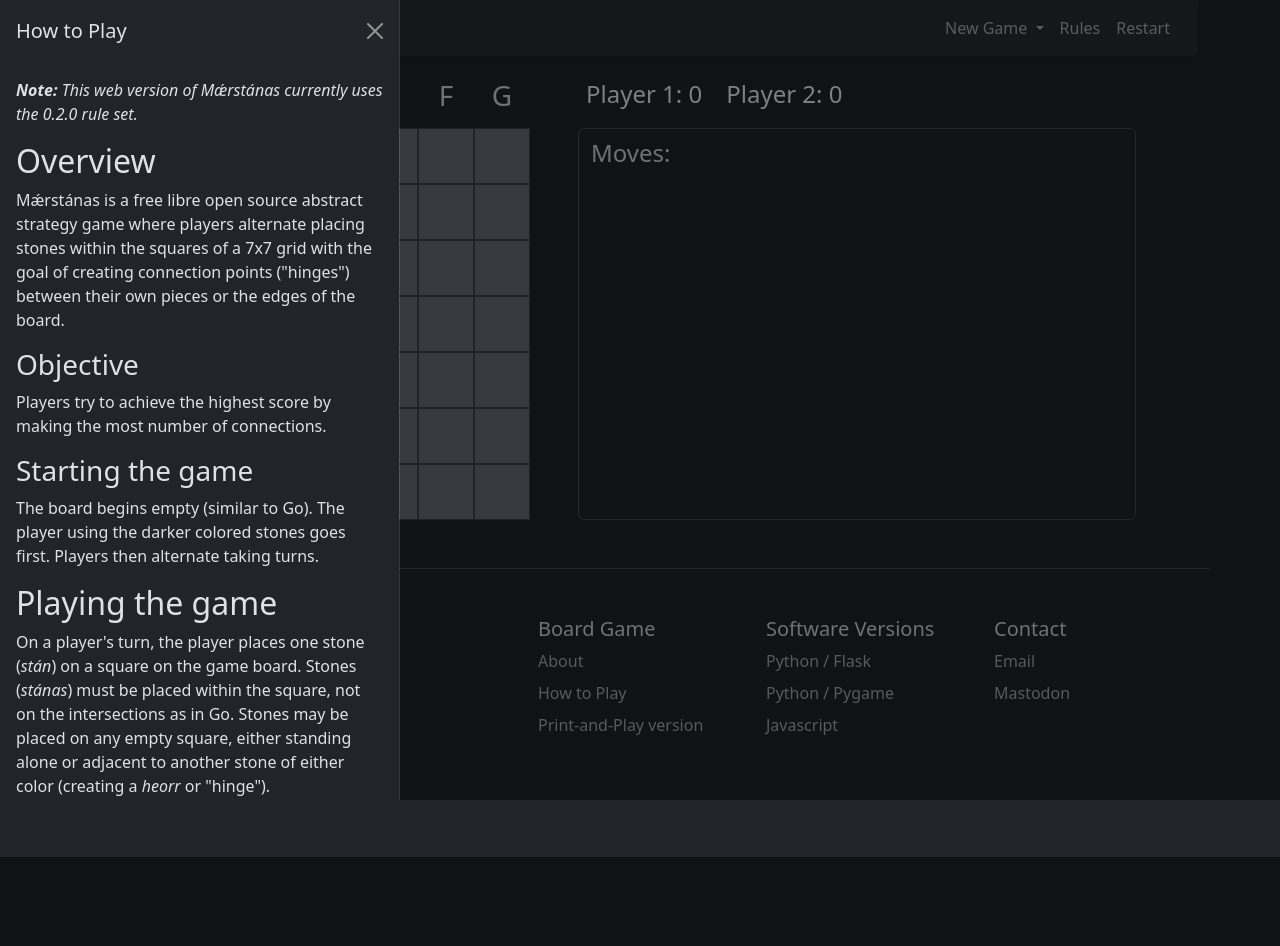
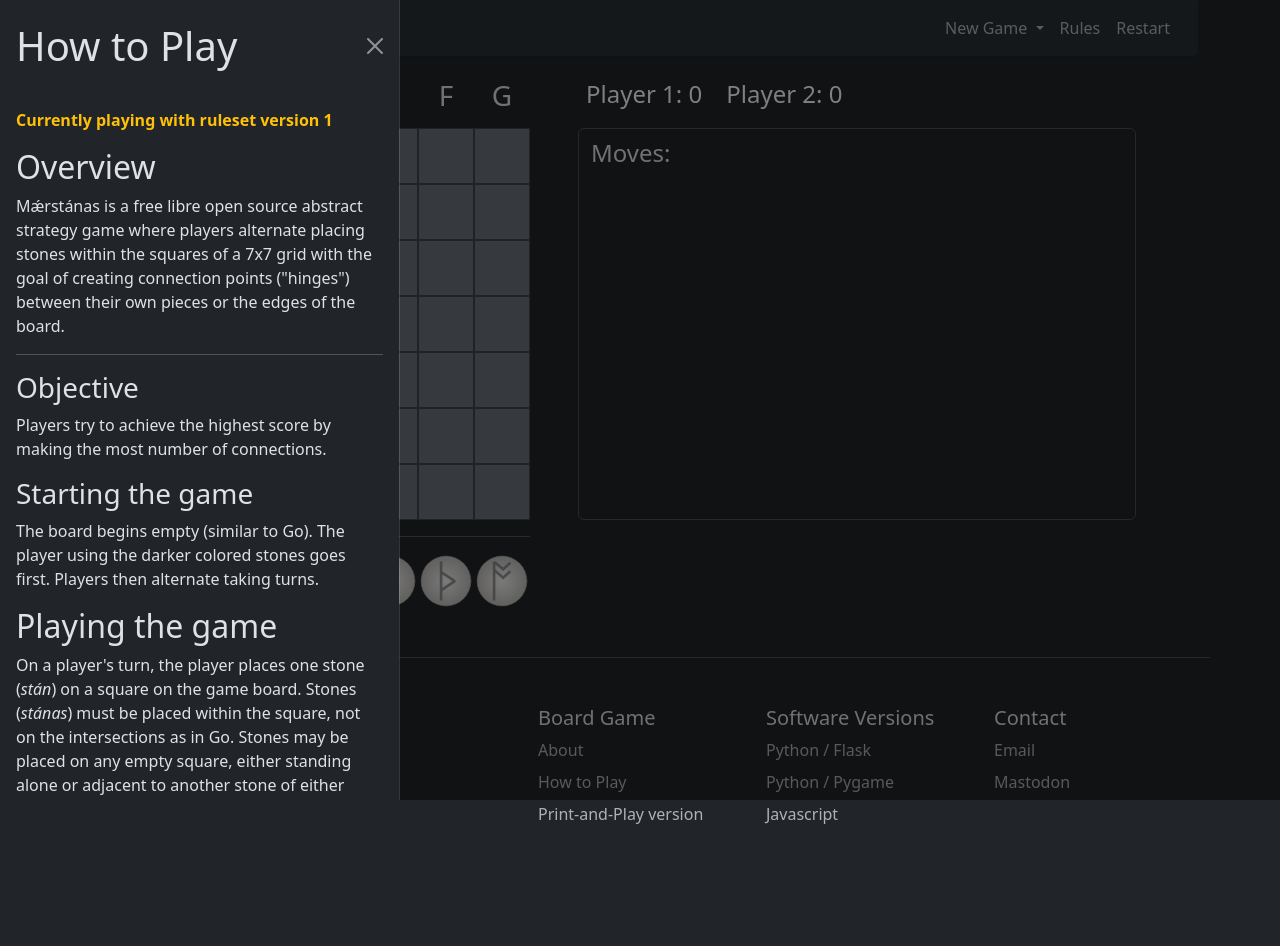
Before and after one commit to jaerrib/maerstanas_python, a Flask app: page / in a window 1280 px wide, after a click on "Rules". Before the commit the page ends 857 px from the top, so only its background shows below. Run offline with Flask 3, Linux system fonts and the light colour scheme; the visitor is signed in with stand-in values (Sample User, id 1); some libraries are stand-ins or nearby versions.

Commit message:
Update rules, display stones for all versions

```diff
--- a/app/__init__.py
+++ b/app/__init__.py
@@ -18,6 +18,9 @@ def index():
         game = Game()
         game.scoring_type = session["scoring"]
         game.ruleset = session["ruleset"]
+        if game.ruleset == "0.2":
+            game.special_stones["player1"] = [1]
+            game.special_stones["player2"] = [1]
         session["data"] = {
             "move_list": game.move_list,
             "moves_left": game.moves_left,
@@ -53,7 +56,8 @@ def new_game(players, scoring_type, ruleset):
 
 @app.route("/reset")
 def reset():
-    session.pop("data")
+    if session["data"]:
+        session.pop("data")
     return redirect("/")
 
 
--- a/app/game.py
+++ b/app/game.py
@@ -17,6 +17,6 @@ class Game:
         self.scoring_type = 1
         self.ruleset = "0.4"
         self.special_stones = {
-            "player1": [2, 3],
-            "player2": [2, 3],
+            "player1": [1, 2, 3],
+            "player2": [1, 2, 3],
         }
--- a/app/templates/index.html
+++ b/app/templates/index.html
@@ -71,11 +71,9 @@
             </div>
             {% endfor %}
             <!-- End Game Board -->
-            {% if data.ruleset == "0.4" %}
             {% block stone_selection %}
             {% include "stone-selection.html" %}
             {% endblock stone_selection %}
-            {% endif %}
         </div>
         <!--End Game Area-->
     </div>
--- a/app/templates/rules.html
+++ b/app/templates/rules.html
@@ -1,67 +1,129 @@
-<!DOCTYPE html>
-<html lang="en">
-
-<head>
-    <link rel="stylesheet" href="{{ url_for('static', filename='css/style.css') }}">
-    <link rel="stylesheet" href="{{ url_for('static', filename='css/bootstrap.min.css') }}">
-</head>
-
-<body>
-
 {% block rules %}
 <!-- Rules -->
-    <div class="offcanvas offcanvas-start" tabindex="-1" id="rules" aria-labelledby="rules">
+<div class="offcanvas offcanvas-start" tabindex="-1" id="rules"
+     aria-labelledby="rules">
     <div class="offcanvas-header">
-            <h5 class="offcanvas-title" id="offcanvasExampleLabel">How to Play</h5>
-            <button type="button" class="btn-close" data-bs-dismiss="offcanvas" aria-label="Close"></button>
+        <h1 class="offcanvas-title" id="offcanvasExampleLabel">How to Play</h1>
+        <button type="button" class="btn-close" data-bs-dismiss="offcanvas"
+                aria-label="Close"></button>
     </div>
     <div class="offcanvas-body">
         <div>
-                <p><em><strong>Note:</strong> This web version of Mǽrstánas currently uses the 0.2.0 rule set.</em></p>
+            <p class="text-warning fw-bold">Currently playing with ruleset
+                version {{ data.ruleset }}</p>
             <h2>Overview</h2>
             <p>
-                    Mǽrstánas is a free libre open source abstract strategy game where players alternate placing
-                    stones within the squares of a 7x7 grid with the goal of creating connection points ("hinges") between
-                    their own pieces or the edges of the board.
+                Mǽrstánas is a free libre open source abstract strategy game
+                where players alternate placing stones within the squares of a
+                7x7 grid with the goal of creating connection points ("hinges")
+                between their own pieces or the edges of the board.
             </p>
+            <hr>
             <h3>Objective</h3>
-                <p>Players try to achieve the highest score by making the most number of connections.</p>
+            <p>
+                Players try to achieve the highest score by making the most
+                number of connections.
+            </p>
             <h3>Starting the game</h3>
-                <p>The board begins empty (similar to Go). The player using the darker colored stones
-                    goes first. Players then alternate taking turns.</p>
+            <p>
+                The board begins empty (similar to Go). The player using the
+                darker colored stones goes first. Players then alternate taking
+                turns.
+            </p>
             <h2>Playing the game</h2>
-                <p>On a player's turn, the player places one stone (<em>stán</em>) on a square on the game board.
-                    Stones (<em>stánas</em>) must be placed within the square, not on the intersections as in Go. Stones
-                    may be placed on any empty square, either standing alone or adjacent to another stone of either color
-                    (creating a <em>heorr</em> or "hinge").
+            <p>
+                On a player's turn, the player places one stone (<em>stán</em>)
+                on a square on the game board. Stones (<em>stánas</em>) must be
+                placed within the square, not on the intersections as in Go.
+                Stones may be placed on any empty square, either standing alone
+                or adjacent to another stone of either color (creating a <em>heorr</em>
+                or "hinge").
             </p>
             <h3>Placement limitations</h3>
             <p>
-                    Stones may have no more than <strong>three</strong> hinges; the fourth side <em>must always
-                    remain free</em>. Stones may not be placed such that four hinges are created immediately. The edge
-                    of the board counts as <strong>one</strong> hinge; corners count as <strong>two</strong> because they
-                    border two edges. Play continues until no more viable moves remain.
+                Stones may have no more than <strong>three</strong> hinges; the
+                fourth side <em>must always remain free</em>. Stones may not be
+                placed such that four hinges are created immediately. The edge
+                of the board counts as <strong>one</strong> hinge; corners count
+                as <strong>two</strong> because they border two edges. Play
+                continues until no more viable moves remain.
             </p>
+            <h3>Special Stones</h3>
+            <p class="fw-light">(Available with version 0.4
+                only)</p>
+            <h4>Thunder-stone rules</h4>
+            <ul>
+                <li>
+                    Players each have <strong>one</strong> thunder-stone (<em>Þunor-stán</em>),
+                    which may be placed on the board during their turn <strong>instead
+                    of a regular stone</strong>.
+                </li>
+                <li>
+                    Thunder-stones are the exception to the four hinge
+                    limitation. This is because, when placed, a thunder-stone
+                    removes any and all stones orthogonally adjacent to its
+                    position, whether they belong to the player or the opponent.
+                </li>
+                <li>
+                    Stones which have been removed from the board are returned
+                    to the respective players and do not count as captures or
+                    contribute to scoring in any way.
+                </li>
+                <li>
+                    After placement, thunder-stones hinges and scoring are
+                    treated the same as normal stones.
+                </li>
+            </ul>
+            <h4>Woden-stone rules</h4>
+            <ul>
+                <li>
+                    Players each have <strong>one</strong> Woden-stone (<em>wóden-stán</em>),
+                    which may be placed on the board during their turn <strong>instead
+                    of a regular stone</strong>.
+                </li>
+                <li>
+                    Unlike standard and thunder-stones, which are placed on an
+                    open square, players use the Woden-stone to
+                    <strong>replace</strong> one of their opponent's stones
+                    already on the board.
+                </li>
+                <li>
+                    Being able to swap out an opponent's stone can create unique
+                    scoring and blocking opportunities, so waiting to use the
+                    Woden-stone until later in the game may offer greater
+                    strategic advantage.
+                </li>
+                <li>
+                    After placement, Woden-stones are scored the same as normal
+                    stones.
+                </li>
+            </ul>
+            <hr>
             <h2>Scoring</h2>
-                <p>In all scoring methods, the player with the highest score wins. Note that tie games are possible.</p>
+            <p>In all scoring methods, the player with the highest score wins.
+                Note that tie games are possible.</p>
             <h3>Default Method</h3>
             <p>
-                    Players receive one point for each stone or edge that is adjacent to one of their own stones
+                Players receive one point for each stone or edge that is
+                adjacent to one of their own stones
                 (<em>freóndlíc heorr</em> or "friendly hinge").
             </p>
             <h3>Simple Method</h3>
             <p>
-                    <strong>Edges are not scored.</strong> Players only receive points for stones that are adjacent to one
+                <strong>Edges are not scored.</strong> Players only receive
+                points for stones that are adjacent to one
                 of their own stones.
             </p>
+            <hr>
             <h2>License</h2>
-                <p>Mǽrstánas is licensed as <a href="https://creativecommons.org/licenses/by-sa/4.0/" target="_blank">CC BY-SA</a></p>
-                <strong><a href="https://jaerrib.codeberg.page/maerstanas/" target="_blank">More information about Mǽrstánas</a></strong>
+            <p>Mǽrstánas is licensed as <a
+                    href="https://creativecommons.org/licenses/by-sa/4.0/"
+                    target="_blank">CC BY-SA</a></p>
+            <strong><a href="https://jaerrib.codeberg.page/maerstanas/"
+                       target="_blank">More information about
+                Mǽrstánas</a></strong>
         </div>
     </div>
 </div>
 <!--    End Rules-->
 {% endblock rules %}
-</body>
-
-</html>
```
Lines whose indentation alone changed are shown as unchanged.
